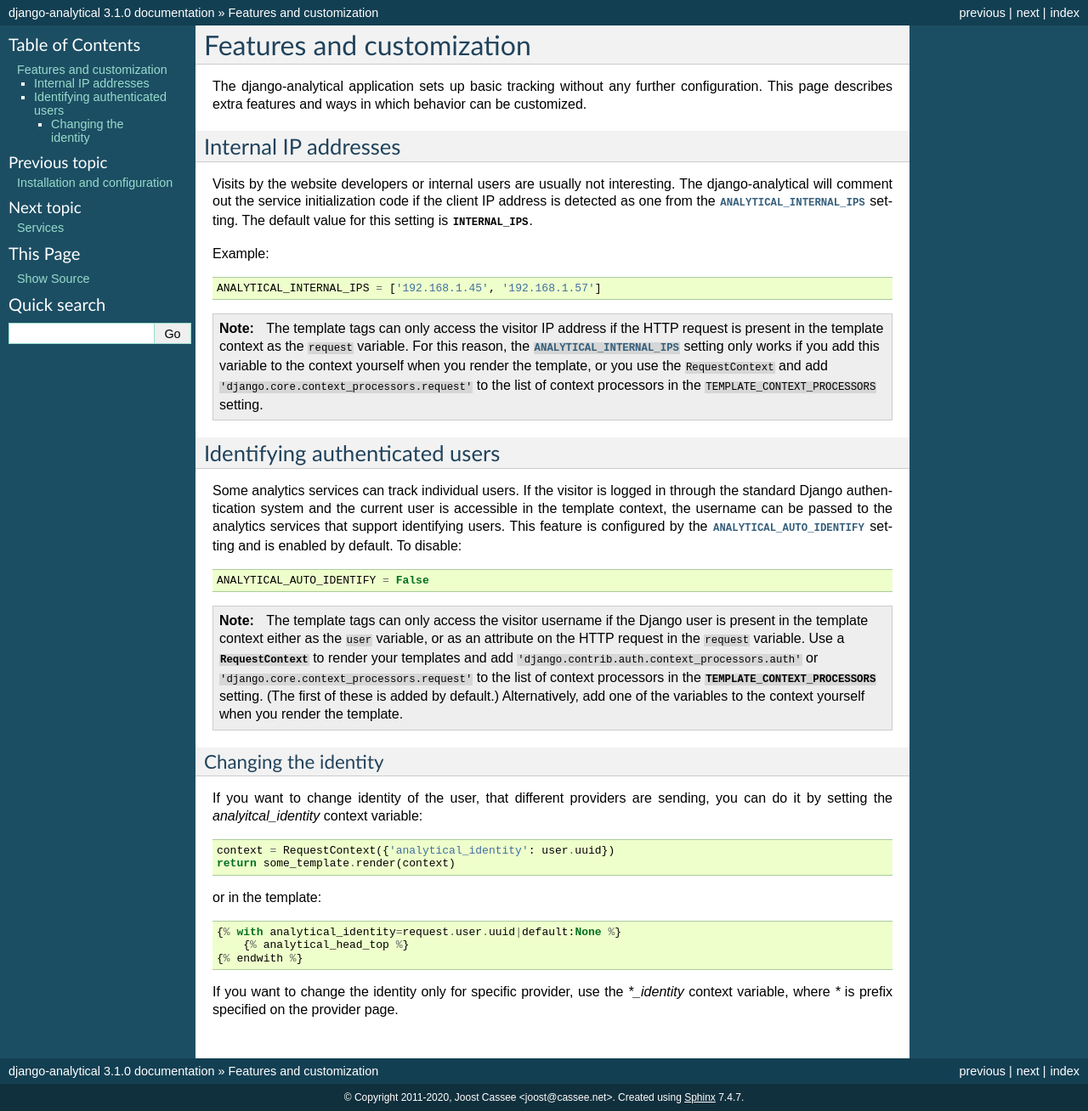
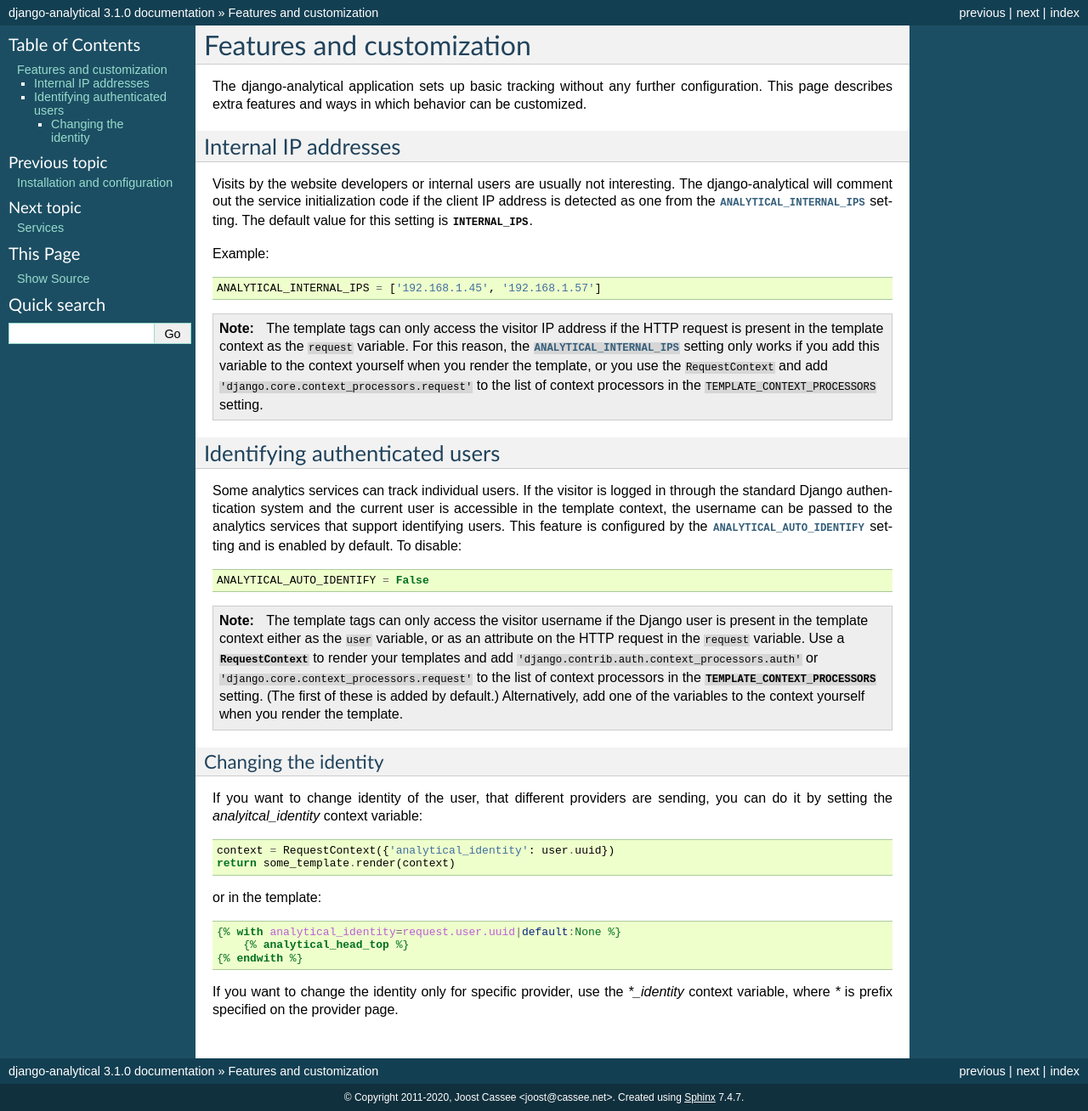
Before and after one commit to jazzband/django-analytical, a Sphinx documentation site: the page built from docs/features.rst, in a window 1280 px wide. Shown: the whole page at 85% size. Built offline with Sphinx 7.4.7, drawn with Linux system fonts in a browser that asks for light colours.

Commit message:
Update docs/features.rst
Co-authored-by: Peter Bittner <django@bittner.it>

```diff
--- a/docs/features.rst
+++ b/docs/features.rst
@@ -79,7 +79,9 @@
     context = RequestContext({'analytical_identity': user.uuid})
     return some_template.render(context)
 
-or in the template::
+or in the template:
+
+.. code-block:: django
 
     {% with analytical_identity=request.user.uuid|default:None %}
         {% analytical_head_top %}
```
